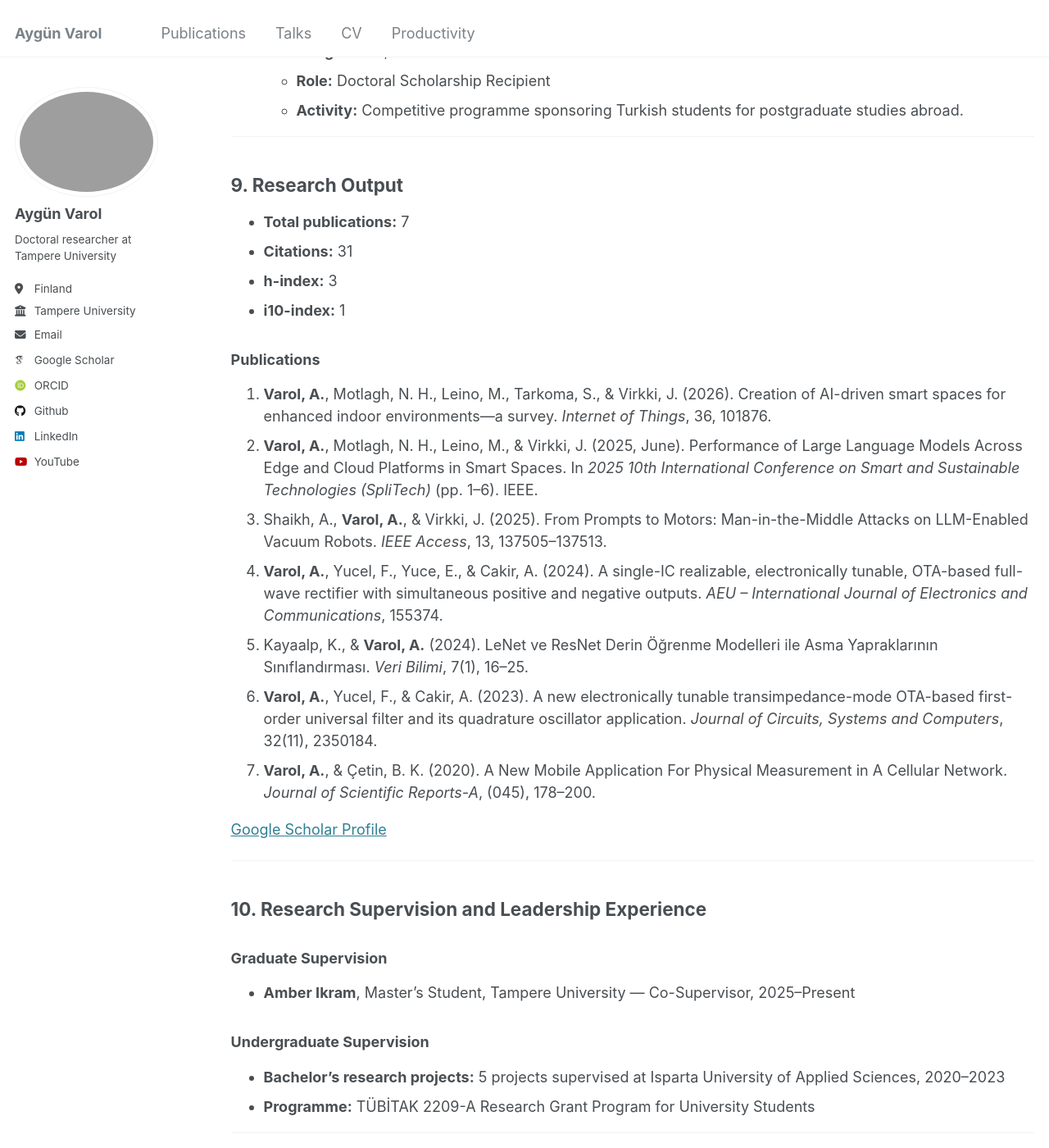
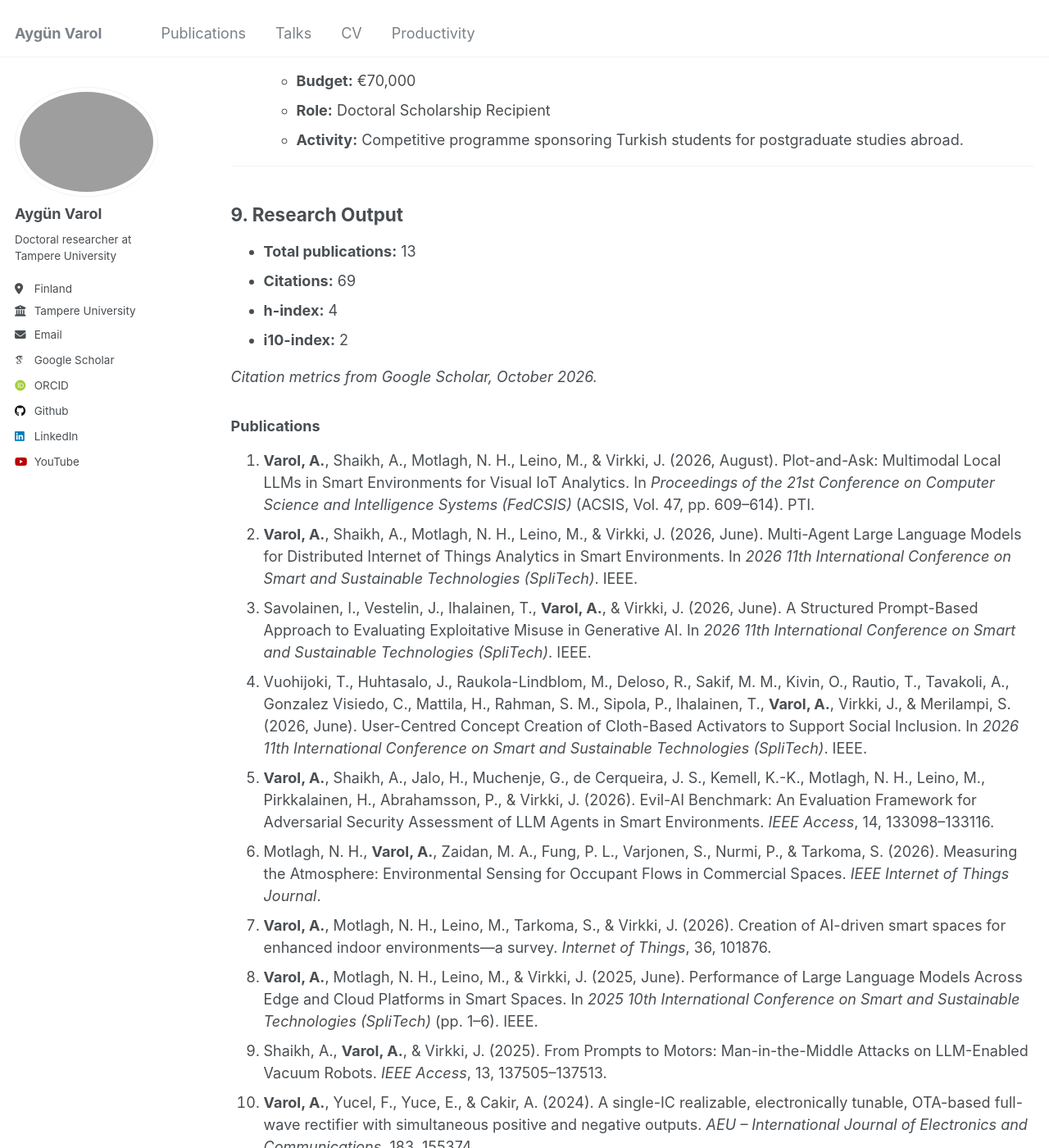
Before and after one commit to AygunVarol/aygunvarol.github.io, a Jekyll site: the page built from _pages/cv.md, in a window 1280 px wide and 1400 px high, scrolled down 2157 px. Shown: the whole window at 82% size. Built offline with Jekyll 4.4.1, drawn with Linux system fonts in a browser that asks for light colours; some web fonts are replaced; some of the changed text lies outside the part shown.

Commit message:
Update cv.md

```diff
--- a/_pages/cv.md
+++ b/_pages/cv.md
@@ -80,20 +81,32 @@ AI/IoT Research Engineer with 5+ years of experience in developing smart indoor
 
 ## 9. Research Output
 
-* **Total publications:** 7
-* **Citations:** 31
-* **h-index:** 3
-* **i10-index:** 1
+* **Total publications:** 13
+* **Citations:** 69
+* **h-index:** 4
+* **i10-index:** 2
+
+*Citation metrics from Google Scholar, October 2026.*
 
 ### Publications
 
-1. **Varol, A.**, Motlagh, N. H., Leino, M., Tarkoma, S., & Virkki, J. (2026). Creation of AI-driven smart spaces for enhanced indoor environments—a survey. *Internet of Things*, 36, 101876.
-2. **Varol, A.**, Motlagh, N. H., Leino, M., & Virkki, J. (2025, June). Performance of Large Language Models Across Edge and Cloud Platforms in Smart Spaces. In *2025 10th International Conference on Smart and Sustainable Technologies (SpliTech)* (pp. 1–6). IEEE.
-3. Shaikh, A., **Varol, A.**, & Virkki, J. (2025). From Prompts to Motors: Man-in-the-Middle Attacks on LLM-Enabled Vacuum Robots. *IEEE Access*, 13, 137505–137513.
-4. **Varol, A.**, Yucel, F., Yuce, E., & Cakir, A. (2024). A single-IC realizable, electronically tunable, OTA-based full-wave rectifier with simultaneous positive and negative outputs. *AEU – International Journal of Electronics and Communications*, 155374.
-5. Kayaalp, K., & **Varol, A.** (2024). LeNet ve ResNet Derin Öğrenme Modelleri ile Asma Yapraklarının Sınıflandırması. *Veri Bilimi*, 7(1), 16–25.
-6. **Varol, A.**, Yucel, F., & Cakir, A. (2023). A new electronically tunable transimpedance-mode OTA-based first-order universal filter and its quadrature oscillator application. *Journal of Circuits, Systems and Computers*, 32(11), 2350184.
-7. **Varol, A.**, & Çetin, B. K. (2020). A New Mobile Application For Physical Measurement in A Cellular Network. *Journal of Scientific Reports-A*, (045), 178–200.
+1. **Varol, A.**, Shaikh, A., Motlagh, N. H., Leino, M., & Virkki, J. (2026, August). Plot-and-Ask: Multimodal Local LLMs in Smart Environments for Visual IoT Analytics. In *Proceedings of the 21st Conference on Computer Science and Intelligence Systems (FedCSIS)* (ACSIS, Vol. 47, pp. 609–614). PTI.
+2. **Varol, A.**, Shaikh, A., Motlagh, N. H., Leino, M., & Virkki, J. (2026, June). Multi-Agent Large Language Models for Distributed Internet of Things Analytics in Smart Environments. In *2026 11th International Conference on Smart and Sustainable Technologies (SpliTech)*. IEEE.
+3. Savolainen, I., Vestelin, J., Ihalainen, T., **Varol, A.**, & Virkki, J. (2026, June). A Structured Prompt-Based Approach to Evaluating Exploitative Misuse in Generative AI. In *2026 11th International Conference on Smart and Sustainable Technologies (SpliTech)*. IEEE.
+4. Vuohijoki, T., Huhtasalo, J., Raukola-Lindblom, M., Deloso, R., Sakif, M. M., Kivin, O., Rautio, T., Tavakoli, A., Gonzalez Visiedo, C., Mattila, H., Rahman, S. M., Sipola, P., Ihalainen, T., **Varol, A.**, Virkki, J., & Merilampi, S. (2026, June). User-Centred Concept Creation of Cloth-Based Activators to Support Social Inclusion. In *2026 11th International Conference on Smart and Sustainable Technologies (SpliTech)*. IEEE.
+5. **Varol, A.**, Shaikh, A., Jalo, H., Muchenje, G., de Cerqueira, J. S., Kemell, K.-K., Motlagh, N. H., Leino, M., Pirkkalainen, H., Abrahamsson, P., & Virkki, J. (2026). Evil-AI Benchmark: An Evaluation Framework for Adversarial Security Assessment of LLM Agents in Smart Environments. *IEEE Access*, 14, 133098–133116.
+6. Motlagh, N. H., **Varol, A.**, Zaidan, M. A., Fung, P. L., Varjonen, S., Nurmi, P., & Tarkoma, S. (2026). Measuring the Atmosphere: Environmental Sensing for Occupant Flows in Commercial Spaces. *IEEE Internet of Things Journal*.
+7. **Varol, A.**, Motlagh, N. H., Leino, M., Tarkoma, S., & Virkki, J. (2026). Creation of AI-driven smart spaces for enhanced indoor environments—a survey. *Internet of Things*, 36, 101876.
+8. **Varol, A.**, Motlagh, N. H., Leino, M., & Virkki, J. (2025, June). Performance of Large Language Models Across Edge and Cloud Platforms in Smart Spaces. In *2025 10th International Conference on Smart and Sustainable Technologies (SpliTech)* (pp. 1–6). IEEE.
+9. Shaikh, A., **Varol, A.**, & Virkki, J. (2025). From Prompts to Motors: Man-in-the-Middle Attacks on LLM-Enabled Vacuum Robots. *IEEE Access*, 13, 137505–137513.
+10. **Varol, A.**, Yucel, F., Yuce, E., & Cakir, A. (2024). A single-IC realizable, electronically tunable, OTA-based full-wave rectifier with simultaneous positive and negative outputs. *AEU – International Journal of Electronics and Communications*, 183, 155374.
+11. Kayaalp, K., & **Varol, A.** (2024). LeNet ve ResNet Derin Öğrenme Modelleri ile Asma Yapraklarının Sınıflandırması. *Veri Bilimi*, 7(1), 16–25.
+12. **Varol, A.**, Yucel, F., & Cakir, A. (2023). A new electronically tunable transimpedance-mode OTA-based first-order universal filter and its quadrature oscillator application. *Journal of Circuits, Systems and Computers*, 32(11), 2350184.
+13. **Varol, A.**, & Çetin, B. K. (2020). A New Mobile Application For Physical Measurement in A Cellular Network. *Journal of Scientific Reports-A*, (045), 178–200.
+
+### Preprints
+
+1. **Varol, A.**, Kołodziej, K., Sobczak, Ł., Romaszewski, M., Głomb, P., Motlagh, N. H., Leino, M., & Virkki, J. (2026). Enabling Cloud-Level Accuracy in Edge AI through IoT Data Preprocessing. *arXiv preprint* arXiv:2606.22496.
 
 [Google Scholar Profile](https://scholar.google.com/citations?user=ZDw8uCkAAAAJ&hl=en&oi=ao)
 
@@ -107,8 +120,9 @@ AI/IoT Research Engineer with 5+ years of experience in developing smart indoor
 
 ### Undergraduate Supervision
 
+* **Blaise Mwubahamana**, Bachelor's Student, Tampere University — Supervisor, 2026–Present
 * **Bachelor's research projects:** 5 projects supervised at Isparta University of Applied Sciences, 2020–2023
-* **Programme:** TÜBİTAK 2209-A Research Grant Program for University Students
+  * **Programme:** TÜBİTAK 2209-A Research Grant Program for University Students
 
 ---
 
@@ -135,11 +149,14 @@ AI/IoT Research Engineer with 5+ years of experience in developing smart indoor
 
 ### Reviewing
 
+* **Journal, IEEE Access** — External Reviewer, June 2026
+* **Nordic Conference on Human-Computer Interaction (NordiCHI 2026)** — External Reviewer, June 2026
 * **Journal, Internet of Things**, ISSN: 2542-6605 — External Reviewer, May 2026
 * **The 35th IEEE International Conference on Robot and Human Interactive Communication (RO-MAN 2026)** — External Reviewer, April 2026
 
 ### Chairing
 
+* **SpliTech 2026 – 11th International Conference on Smart and Sustainable Technologies** — Academic Chair, Split, Croatia, June 2026
 * **EnvSys 2026 – 14th International Workshop on Energy Harvesting & Energy-Neutral Sensing Systems** — Academic Chair, Saint Malo, France, May 2026
 * **EnvSys 2025 – 13th International Workshop on Energy Harvesting & Energy-Neutral Sensing Systems** — Academic Chair, Irvine, USA, May 2025
 
@@ -149,7 +166,9 @@ AI/IoT Research Engineer with 5+ years of experience in developing smart indoor
 
 ### Presentations
 
+* **Plot-and-Ask: Multimodal Local LLMs in Smart Environments for Visual IoT Analytics**, FedCSIS 2026, Riga, Latvia, August 2026
 * **Generative AI Risks and Where to Find Them**, Tampere University, Tampere, September 2025
+* **Performance of Large Language Models Across Edge and Cloud Platforms in Smart Spaces**, SpliTech 2025, Split, Croatia, June 2025
 * **Risks of Employing AI Agents in Smart Environments**, Tampere University, Tampere, May 2025
 
 ---
```
Also changed, not shown: other parts of _pages/cv.md (+3 -2 lines).
